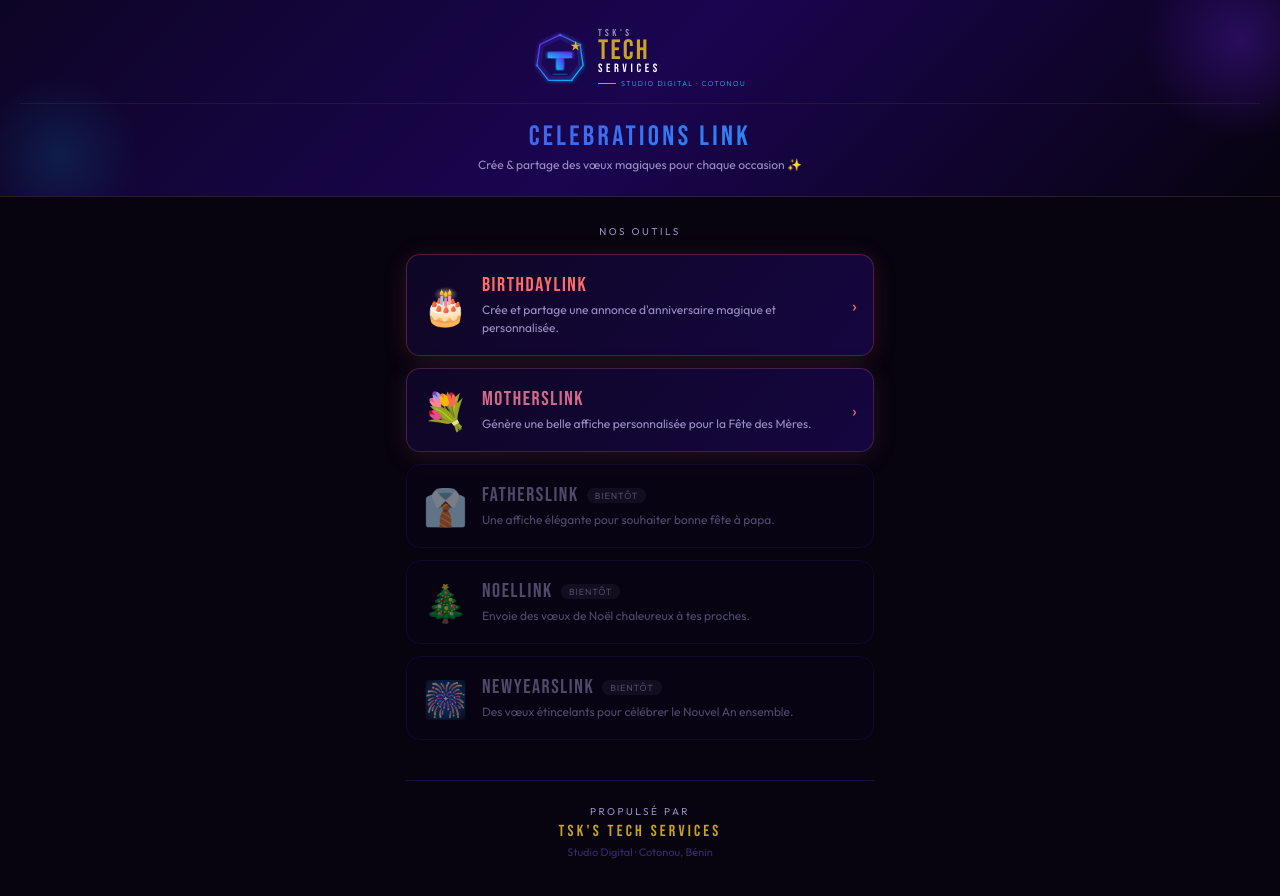
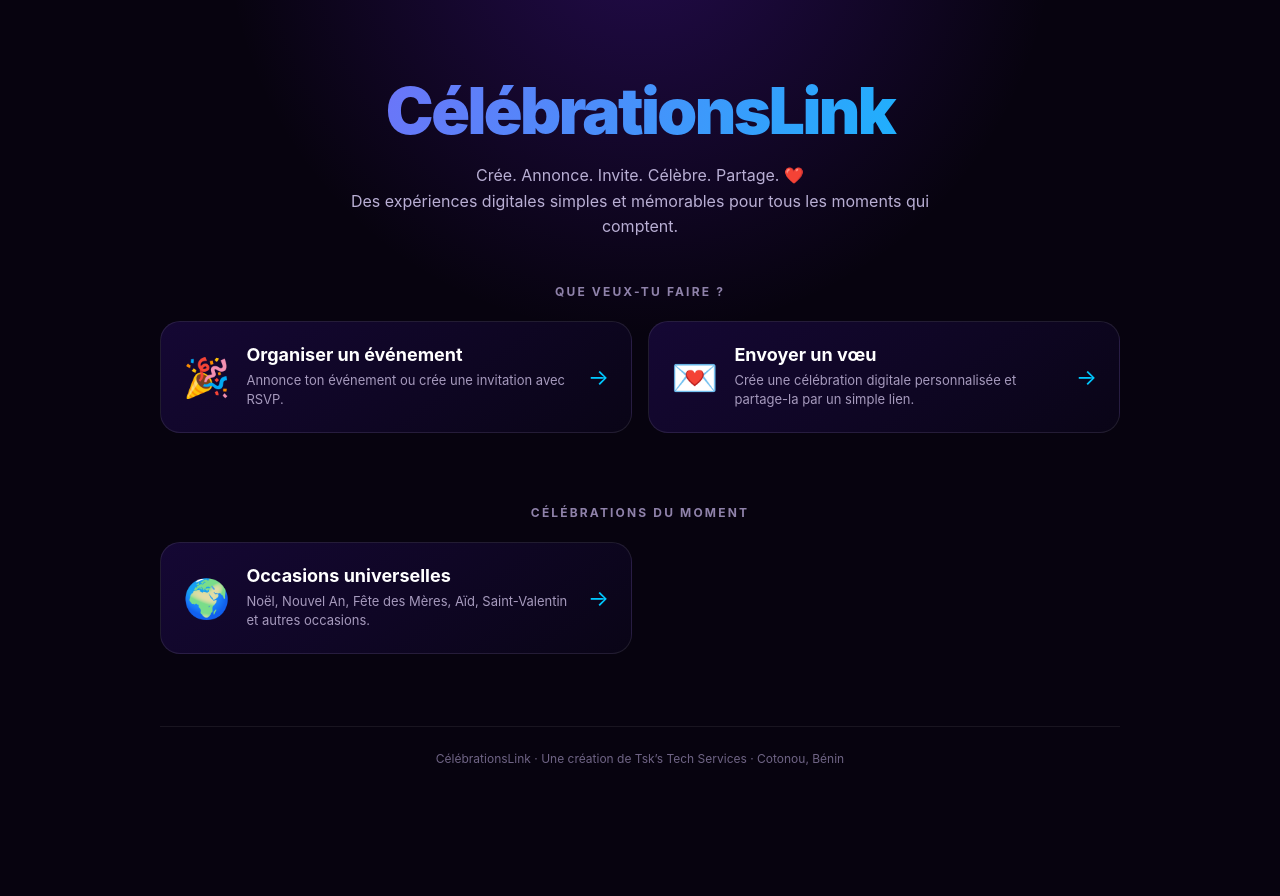
Before and after one commit to FlashTsk17/CelebrationsLink, a React (Vite) app: page / in a window 1280 px wide. Shown: the top 896 px of the page. After the commit the page ends 806 px from the top, so only its background shows below. Built offline with nearby package versions, Linux system fonts and the light colour scheme; no server answers.

Commit message:
feat: redesign home around core CelebrationsLink experience

```diff
--- a/src/pages/Home.jsx
+++ b/src/pages/Home.jsx
@@ -1,184 +1,34 @@
 import { useNavigate } from 'react-router-dom'
-
-const VIOLET = '#6B21E8'
-const CYAN = '#00C8FF'
-const GOLD = '#C8A325'
-const GOLD_L = '#F0C842'
-const BG = '#07030F'
-const MUTED = '#9B8EC4'
-
-const LOGO = () => (
-  <svg width="52" height="52" viewBox="0 0 80 80" fill="none">
-    <defs>
-      <linearGradient id="fg" x1="0" y1="0" x2="1" y2="1">
-        <stop offset="0%" stopColor="#6B21E8"/>
-        <stop offset="100%" stopColor="#00C8FF"/>
-      </linearGradient>
-      <linearGradient id="ig" x1="0" y1="1" x2="1" y2="0">
-        <stop offset="0%" stopColor="#00C8FF"/>
-        <stop offset="100%" stopColor="#6B21E8"/>
-      </linearGradient>
-      <linearGradient id="gg" x1="0" y1="0" x2="1" y2="1">
-        <stop offset="0%" stopColor="#F0C842"/>
-        <stop offset="100%" stopColor="#C8A325"/>
-      </linearGradient>
-      <filter id="gv"><feGaussianBlur stdDeviation="3" result="b"/><feMerge><feMergeNode in="b"/><feMergeNode in="SourceGraphic"/></feMerge></filter>
-    </defs>
-    <circle cx="40" cy="40" r="38" fill="#6B21E8" opacity="0.07"/>
-    <path d="M 40 4.4 L 70.8 19.2 L 75.6 51.2 L 57.6 74.4 L 22.4 74.4 L 4.4 51.2 L 9.2 19.2 Z" stroke="url(#fg)" strokeWidth="2" strokeLinejoin="round" filter="url(#gv)"/>
-    <path d="M 40 10 L 65.8 22.5 L 70 49.5 L 54.2 69.5 L 25.8 69.5 L 10 49.5 L 14.2 22.5 Z" stroke="url(#fg)" strokeWidth="0.7" strokeLinejoin="round" opacity="0.35"/>
-    <circle cx="40" cy="4.4" r="1.5" fill="none" stroke="url(#fg)" strokeWidth="1"/>
-    <circle cx="70.8" cy="19.2" r="1.5" fill="none" stroke="url(#fg)" strokeWidth="1"/>
-    <circle cx="4.4" cy="51.2" r="1.5" fill="none" stroke="url(#fg)" strokeWidth="1"/>
-    <circle cx="57.6" cy="74.4" r="1.5" fill="none" stroke="url(#fg)" strokeWidth="1"/>
-    <rect x="21" y="31" width="38" height="9" rx="1.5" fill="url(#ig)" filter="url(#gv)"/>
-    <rect x="34.5" y="40" width="11" height="18" rx="1.5" fill="url(#ig)" filter="url(#gv)"/>
-    <polygon points="64,14 65.8,19.5 71.5,19.5 67,22.8 68.8,28.3 64,25 59.2,28.3 61,22.8 56.5,19.5 62.2,19.5" fill="url(#gg)"/>
-    <line x1="29" y1="65" x2="51" y2="65" stroke="#00C8FF" strokeWidth="1" strokeLinecap="round" opacity="0.6"/>
-  </svg>
-)
-
-const tools = [
-  {
-    path: '/birthday',
-    emoji: '🎂',
-    name: 'BirthdayLink',
-    desc: 'Crée et partage une annonce d\'anniversaire magique et personnalisée.',
-    color: '#FF6B6B',
-    glow: 'rgba(255,107,107,0.15)',
-    available: true,
-  },
-  {
-    path: '/fete-meres',
-    emoji: '💐',
-    name: 'MothersLink',
-    desc: 'Génère une belle affiche personnalisée pour la Fête des Mères.',
-    color: '#D4698A',
-    glow: 'rgba(212,105,138,0.15)',
-    available: true,
-  },
-  {
-    path: '/fete-peres',
-    emoji: '👔',
-    name: 'FathersLink',
-    desc: 'Une affiche élégante pour souhaiter bonne fête à papa.',
-    color: CYAN,
-    glow: 'rgba(0,200,255,0.1)',
-    available: false,
-  },
-  {
-    path: '/noel',
-    emoji: '🎄',
-    name: 'NoelLink',
-    desc: 'Envoie des vœux de Noël chaleureux à tes proches.',
-    color: '#4CAF50',
-    glow: 'rgba(76,175,80,0.1)',
-    available: false,
-  },
-  {
-    path: '/new-years',
-    emoji: '🎆',
-    name: 'NewYearsLink',
-    desc: 'Des vœux étincelants pour célébrer le Nouvel An ensemble.',
-    color: GOLD,
-    glow: 'rgba(200,163,37,0.1)',
-    available: false,
-  },
-]
+import ActionCard from '../components/ActionCard.jsx'
 
 export default function Home() {
-  const nav = useNavigate()
+  const navigate = useNavigate()
 
   return (
-    <div style={{ background: BG, minHeight: '100vh', fontFamily: "'Outfit', sans-serif", color: 'white', padding: '0 0 60px' }}>
+    <main className="cl-shell">
+      <div className="cl-container">
+        <section className="cl-hero">
+          <div className="cl-brand">CélébrationsLink</div>
+          <p className="cl-tagline">Crée. Annonce. Invite. Célèbre. Partage. ❤️<br />Des expériences digitales simples et mémorables pour tous les moments qui comptent.</p>
+        </section>
 
-      {/* Header */}
-      <div style={{ background: 'linear-gradient(135deg, #0D0525, #1A0550, #07030F)', borderBottom: '1px solid rgba(200,163,37,0.15)', padding: '28px 20px 24px', textAlign: 'center', position: 'relative', overflow: 'hidden' }}>
-        <div style={{ position: 'absolute', top: -60, right: -60, width: 200, height: 200, background: 'radial-gradient(circle, rgba(107,33,232,0.3), transparent 70%)', pointerEvents: 'none' }}/>
-        <div style={{ position: 'absolute', bottom: -40, left: -20, width: 160, height: 160, background: 'radial-gradient(circle, rgba(0,200,255,0.12), transparent 70%)', pointerEvents: 'none' }}/>
+        <section>
+          <h2 className="cl-section-title">Que veux-tu faire ?</h2>
+          <div className="cl-grid">
+            <ActionCard emoji="🎉" title="Organiser un événement" description="Annonce ton événement ou crée une invitation avec RSVP." onClick={() => navigate('/organiser')} />
+            <ActionCard emoji="💌" title="Envoyer un vœu" description="Crée une célébration digitale personnalisée et partage-la par un simple lien." onClick={() => navigate('/celebrer')} />
+          </div>
+        </section>
 
-        <div style={{ display: 'flex', alignItems: 'center', justifyContent: 'center', gap: 12, marginBottom: 10 }}>
-          <LOGO />
-          <div style={{ textAlign: 'left', lineHeight: 1 }}>
-            <div style={{ fontFamily: "'Bebas Neue', sans-serif", fontSize: 10, letterSpacing: '0.35em', color: MUTED }}>TSK'S</div>
-            <div style={{ fontFamily: "'Bebas Neue', sans-serif", fontSize: 28, letterSpacing: '0.08em', color: GOLD, lineHeight: 0.9 }}>TECH</div>
-            <div style={{ fontFamily: "'Bebas Neue', sans-serif", fontSize: 12, letterSpacing: '0.3em', color: 'white' }}>SERVICES</div>
-            <div style={{ display: 'flex', alignItems: 'center', gap: 5, marginTop: 5 }}>
-              <div style={{ width: 18, height: 1.5, background: GOLD }}/>
-              <span style={{ fontSize: 7, letterSpacing: '0.2em', color: CYAN, fontWeight: 300 }}>STUDIO DIGITAL · COTONOU</span>
-            </div>
+        <section>
+          <h2 className="cl-section-title">Célébrations du moment</h2>
+          <div className="cl-grid">
+            <ActionCard emoji="🌍" title="Occasions universelles" description="Noël, Nouvel An, Fête des Mères, Aïd, Saint-Valentin et autres occasions." onClick={() => navigate('/celebrer/type')} />
           </div>
-        </div>
+        </section>
 
-        <div style={{ marginTop: 16, borderTop: '1px solid rgba(200,163,37,0.1)', paddingTop: 16 }}>
-          <div style={{ fontFamily: "'Bebas Neue', sans-serif", fontSize: 28, letterSpacing: '0.12em', background: `linear-gradient(135deg, ${VIOLET}, ${CYAN})`, WebkitBackgroundClip: 'text', WebkitTextFillColor: 'transparent' }}>
-            CELEBRATIONS LINK
-          </div>
-          <div style={{ fontSize: 12, color: MUTED, marginTop: 4 }}>
-            Crée & partage des vœux magiques pour chaque occasion ✨
-          </div>
-        </div>
+        <div className="cl-footer">CélébrationsLink · Une création de Tsk’s Tech Services · Cotonou, Bénin</div>
       </div>
-
-      {/* Tools Grid */}
-      <div style={{ padding: '28px 16px 0', maxWidth: 500, margin: '0 auto' }}>
-        <div style={{ fontSize: 10, letterSpacing: '0.25em', textTransform: 'uppercase', color: MUTED, marginBottom: 16, textAlign: 'center' }}>
-          Nos outils
-        </div>
-
-        <div style={{ display: 'flex', flexDirection: 'column', gap: 12 }}>
-          {tools.map((tool) => (
-            <div
-              key={tool.path}
-              onClick={() => tool.available && nav(tool.path)}
-              style={{
-                background: tool.available ? `linear-gradient(135deg, #0E0625, #150640)` : '#0A0318',
-                border: `1px solid ${tool.available ? tool.color + '40' : '#1A0F40'}`,
-                borderRadius: 14,
-                padding: '18px 16px',
-                display: 'flex',
-                alignItems: 'center',
-                gap: 14,
-                cursor: tool.available ? 'pointer' : 'default',
-                opacity: tool.available ? 1 : 0.5,
-                boxShadow: tool.available ? `0 4px 24px ${tool.glow}` : 'none',
-                transition: 'all 0.2s',
-              }}
-            >
-              <div style={{ fontSize: 36, flexShrink: 0 }}>{tool.emoji}</div>
-              <div style={{ flex: 1 }}>
-                <div style={{ display: 'flex', alignItems: 'center', gap: 8, marginBottom: 4 }}>
-                  <span style={{ fontFamily: "'Bebas Neue', sans-serif", fontSize: 20, letterSpacing: '0.08em', color: tool.available ? tool.color : MUTED }}>
-                    {tool.name}
-                  </span>
-                  {!tool.available && (
-                    <span style={{ fontSize: 9, background: 'rgba(155,142,196,0.15)', color: MUTED, padding: '2px 8px', borderRadius: 20, letterSpacing: '0.1em', textTransform: 'uppercase' }}>
-                      Bientôt
-                    </span>
-                  )}
-                </div>
-                <div style={{ fontSize: 12, color: MUTED, lineHeight: 1.5 }}>{tool.desc}</div>
-              </div>
-              {tool.available && (
-                <div style={{ color: tool.color, fontSize: 18, flexShrink: 0 }}>›</div>
-              )}
-            </div>
-          ))}
-        </div>
-
-        {/* Footer */}
-        <div style={{ textAlign: 'center', marginTop: 40, paddingTop: 24, borderTop: '1px solid #1A0F40' }}>
-          <div style={{ fontSize: 10, letterSpacing: '0.25em', color: MUTED, textTransform: 'uppercase' }}>
-            Propulsé par
-          </div>
-          <div style={{ fontFamily: "'Bebas Neue', sans-serif", fontSize: 16, letterSpacing: '0.2em', color: GOLD, marginTop: 4 }}>
-            Tsk's Tech Services
-          </div>
-          <div style={{ fontSize: 11, color: '#3A2A6A', marginTop: 4 }}>
-            Studio Digital · Cotonou, Bénin
-          </div>
-        </div>
-      </div>
-    </div>
+    </main>
   )
-      }
+}
```
